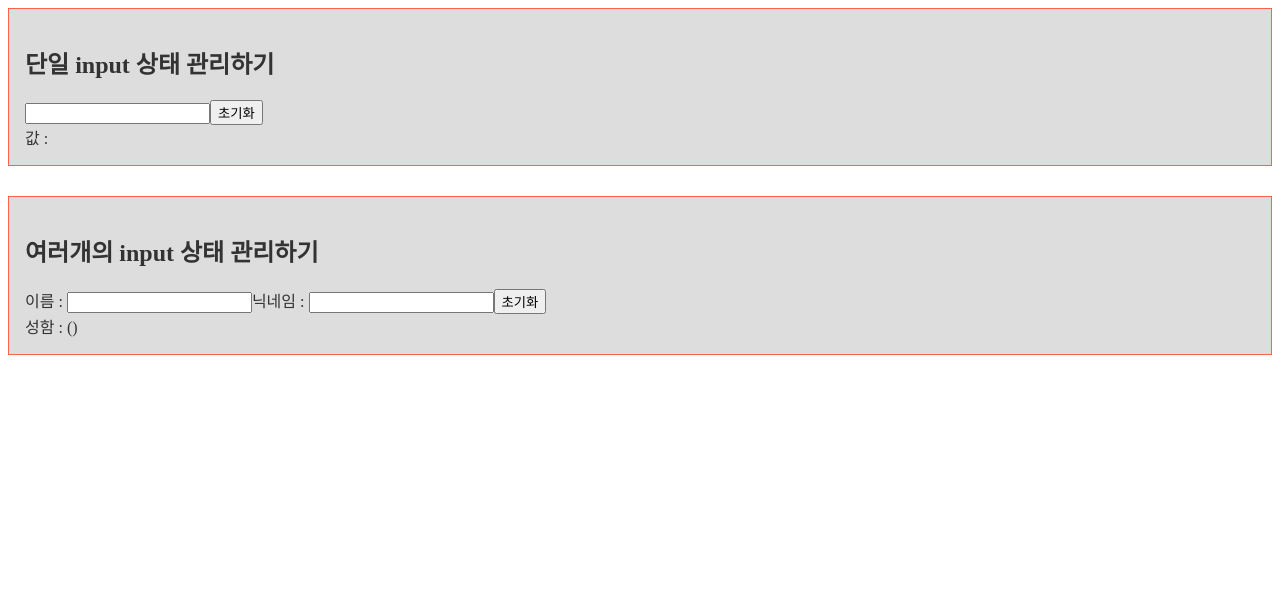
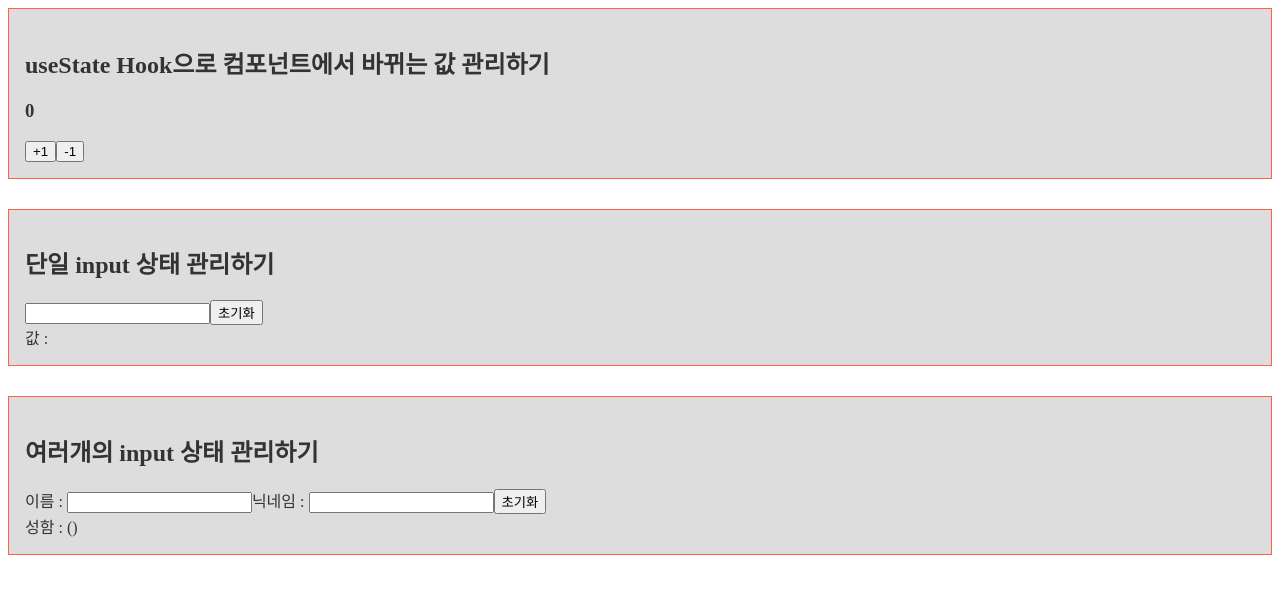
Before and after one commit to hanamon/Learning-React-2021, a React (Create React App) app: page / in a window 1280 px wide. Shown: the top 594 px of the page. Built offline with nearby package versions, Linux system fonts and the light colour scheme.

Commit message:
useState Hook으로 컴포넌트에서 바뀌는 값 관리하기

```diff
--- a/src/App.js
+++ b/src/App.js
@@ -1,10 +1,12 @@
 import './App.css';
+import Count from './Count';
 import SingleInput from './SingleInput';
 import MultiyInput from './MultiyInput';
 
 function App() {
   return (
     <div className="App">
+      <Count />
       <SingleInput />
       <MultiyInput />
     </div>
--- /dev/null
+++ b/src/Count.js
@@ -0,0 +1,27 @@
+import React, { useState } from 'react';
+
+function Count() {
+  const [number, setNumber] = useState(0);
+
+  const increaseFn = () => {
+    //setNumber(number+1);
+    setNumber(setNumber => setNumber+1);
+  }
+
+  const decreaseFn = () => {
+    setNumber(setNumber => setNumber-1);
+  }
+
+  return (
+    <div className="container">
+      <h2>useState Hook으로 컴포넌트에서 바뀌는 값 관리하기</h2>
+      <div>
+        <h3>{number}</h3>
+        <button onClick={increaseFn}>+1</button>
+        <button onClick={decreaseFn}>-1</button>
+      </div>
+    </div>
+  );
+}
+
+export default Count;
```
